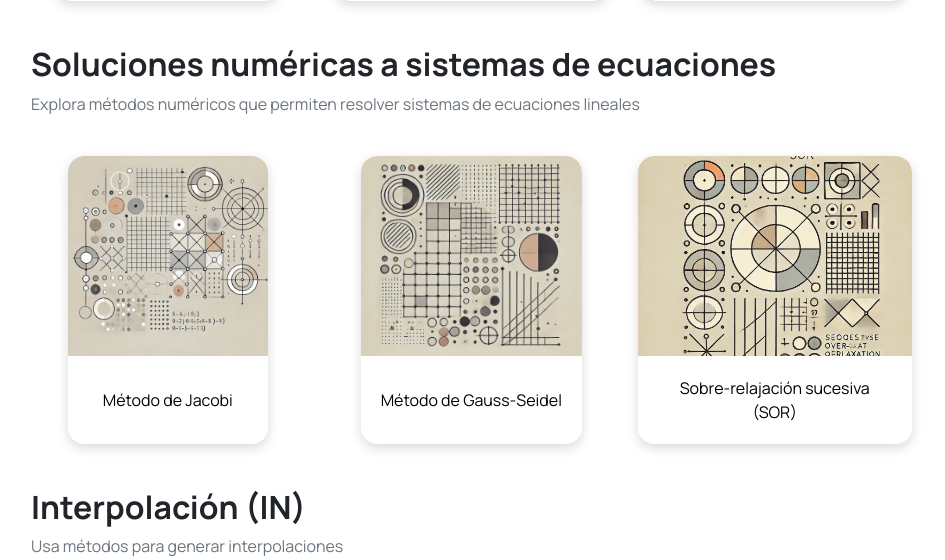
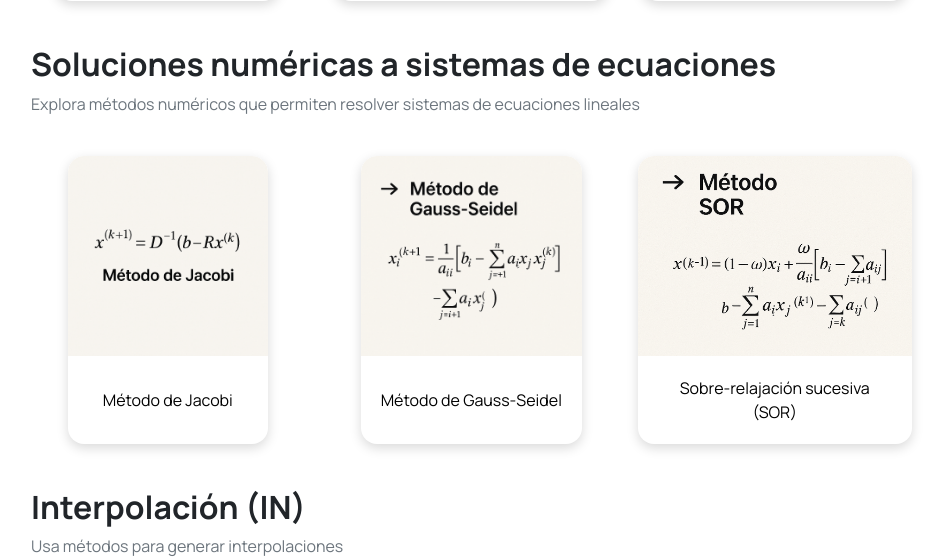
Before and after one commit to Salome-Serna-R/ProyectoFinal_Analisis, a Django app: template src/application/home/templates/index.html in a window 1280 px wide. Shown: the part 1446-2006 px from the top of the page, without its empty margins (17-962 px from the left). Run offline with Django 5.2, Linux system fonts and the light colour scheme; the template is opened without the code that fills it, so the values that code supplies are empty; some libraries are stand-ins or nearby versions.

Commit message:
Cambio de imagenes

```diff
--- a/src/application/home/templates/index.html
+++ b/src/application/home/templates/index.html
@@ -105,7 +105,7 @@
       <div class="row row-cols-1 row-cols-md-3 row-cols-lg-4 g-4">
         <div class="col mb-4">
           <a class="card metodo-card" href="{% url 'numerical_method:jacobi' %}">
-            <img src="{% static 'img/home/jacobi.webp' %}" class="card-img-top metodo-img" alt="Método de Jacobi" />
+            <img src="{% static 'img/home/Jacobi.png' %}" class="card-img-top metodo-img" alt="Método de Jacobi" />
             <div class="card-body">
               <p class="card-text text-center">Método de Jacobi</p>
             </div>
@@ -113,7 +113,7 @@
         </div>
         <div class="col mb-4">
           <a class="card metodo-card" href="{% url 'numerical_method:gauss_seidel' %}">
-            <img src="{% static 'img/home/gauss-seidel.webp' %}" class="card-img-top metodo-img" alt="Gauss-Seidel" />
+            <img src="{% static 'img/home/Gauss-Seidel.png' %}" class="card-img-top metodo-img" alt="Gauss-Seidel" />
             <div class="card-body">
               <p class="card-text text-center">Método de Gauss-Seidel</p>
             </div>
@@ -121,7 +121,7 @@
         </div>
         <div class="col mb-4">
           <a class="card metodo-card" href="{% url 'numerical_method:sor' %}">
-            <img src="{% static 'img/home/SOR.webp' %}" class="card-img-top metodo-img" alt="Sobre-relajación sucesiva (SOR)" />
+            <img src="{% static 'img/home/SOR.png' %}" class="card-img-top metodo-img" alt="Sobre-relajación sucesiva (SOR)" />
             <div class="card-body">
               <p class="card-text text-center">Sobre-relajación sucesiva (SOR)</p>
             </div>
```
Also changed, not shown: static/img/home/Gauss-seidel.png (added), static/img/home/Jacobi.png (added), static/img/home/SOR.png (added), static/img/home/SOR.webp (deleted), static/img/home/gauss-seidel.webp (deleted), static/img/home/jacobi.webp (deleted).
